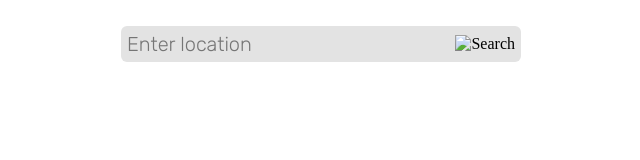
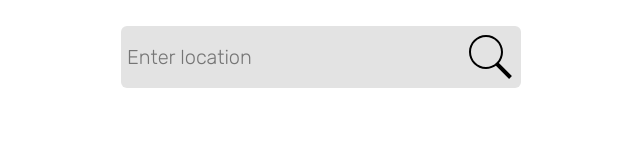
Before and after one commit to Ha3apbl4/weatherNow, a plain HTML site: page index.html in a window 1280 px wide. Shown: the whole page, without its empty margins (319-959 px from the left). Drawn offline with Linux system fonts and the light colour scheme; the site is published under a folder, as on GitHub Pages, so addresses that start at the root find nothing.

Commit message:
Update index.html

```diff
--- a/index.html
+++ b/index.html
@@ -22,7 +22,7 @@
 			<form class="form">
 				<input class="input" type="text" placeholder="Enter location" />
 				<button class="btn">
-					<img class="search__btn" src="/img/icons8-search.svg" alt="Search" />
+					<img class="search__btn" src="img/icons8-search.svg" alt="Search" />
 				</button>
 			</form>
 		</div>
```
